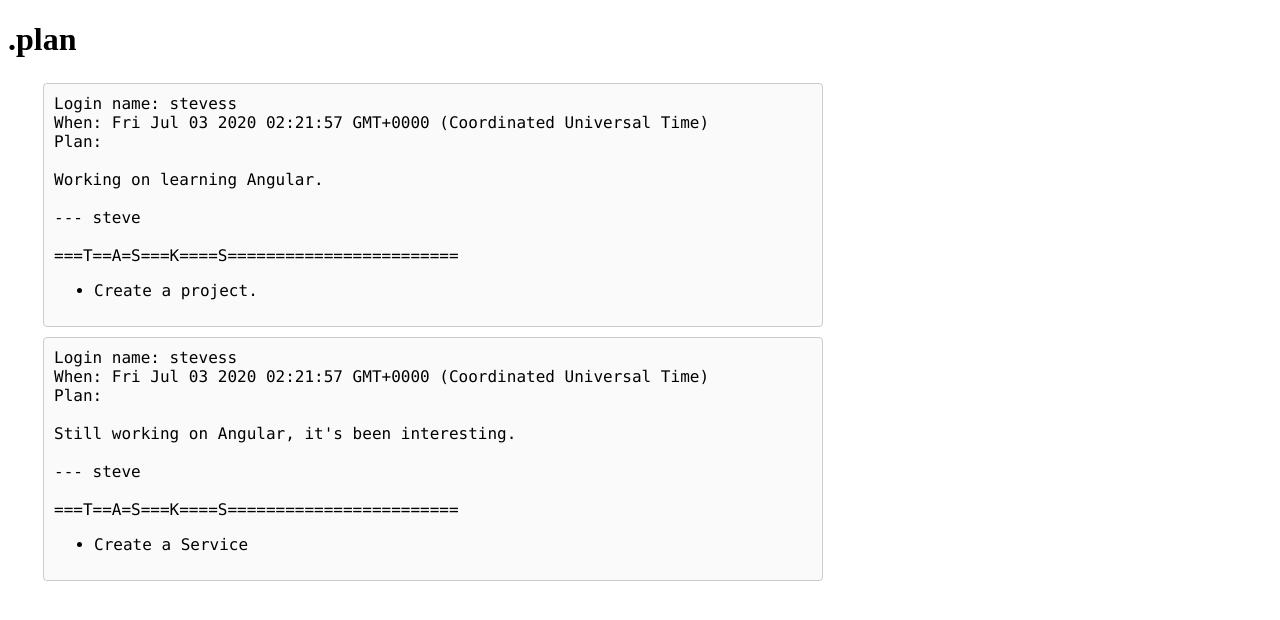
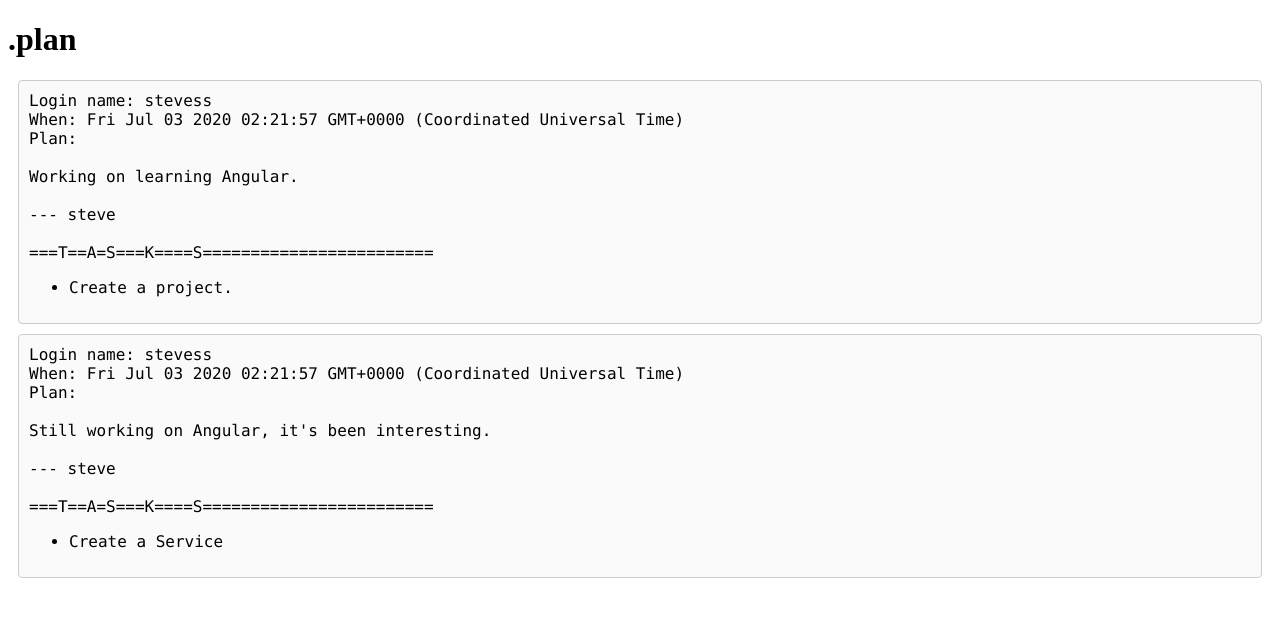
Before and after one commit to cdvanhorn/plan-site, an Angular app in the folder frontend/: page / in a window 1280 px wide. Shown: the top 620 px of the page. Built offline with nearby package versions, Linux system fonts and the light colour scheme.

Commit message:
moved styling in to css

```diff
--- a/frontend/src/app/app.component.css
+++ b/frontend/src/app/app.component.css
@@ -0,0 +1,5 @@
+app {
+    display:block;
+    max-width: 50em;
+    margin: 25px 25px 25px 25px;
+}
--- a/frontend/src/app/app.component.html
+++ b/frontend/src/app/app.component.html
@@ -1,2 +1,2 @@
 <h1>{{title}}</h1>
-<app-entries style="display:block; max-width: 50em;margin: 25px 25px 25px 25px;"></app-entries>
+<app-entries class="app"></app-entries>
--- a/frontend/src/app/entries/entries.component.css
+++ b/frontend/src/app/entries/entries.component.css
@@ -0,0 +1,3 @@
+div.entrylist {
+    margin: 10px 10px 10px 10px;
+}
--- a/frontend/src/app/entries/entries.component.html
+++ b/frontend/src/app/entries/entries.component.html
@@ -1,3 +1,3 @@
-<div *ngFor="let entry of entries" style="margin: 10px 10px 10px 10px;">
+<div *ngFor="let entry of entries" class="entrylist">
     <app-entry [entry]="entry"></app-entry>
 </div>
--- a/frontend/src/app/entry/entry.component.css
+++ b/frontend/src/app/entry/entry.component.css
@@ -0,0 +1,8 @@
+div.entry {
+    font-size: 1em;
+    font-family: Menlo, Consolas, Monaco, Inconsolata, 'Courier New', monospace;
+    padding: 10px;
+    background: #fafafa;
+    border: 1px solid #ccc;
+    border-radius: 4px;
+}
--- a/frontend/src/app/entry/entry.component.html
+++ b/frontend/src/app/entry/entry.component.html
@@ -1,9 +1,4 @@
-<div style="font-size: 1em;
-font-family: Menlo, Consolas, Monaco, Inconsolata, 'Courier New', monospace;
-padding: 10px;
-background: #fafafa;
-border: 1px solid #ccc;
-border-radius: 4px;">
+<div class="entry">
     <div>Login name: {{entry.who}}</div>
     <div>When: {{entry.date}}</div>
     <div>Plan:</div>
```
